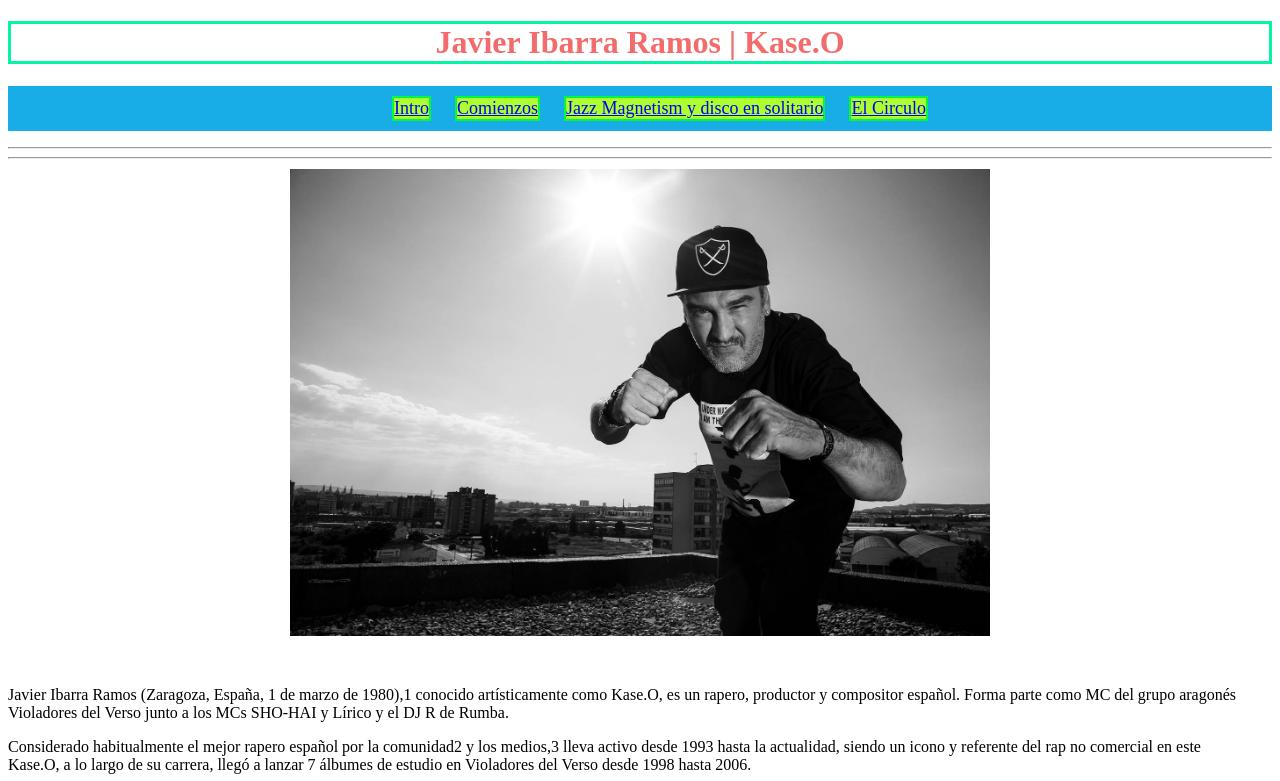
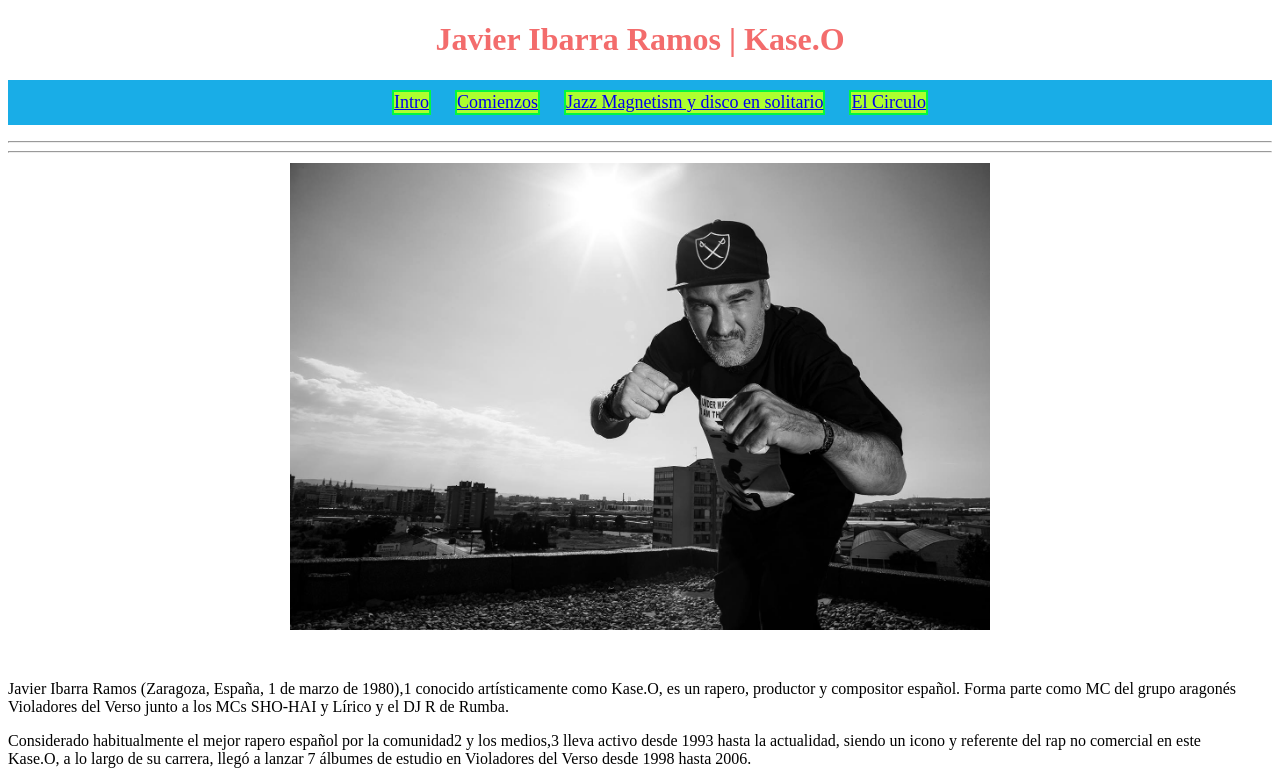
Before and after one commit to vixu92/HTML, a plain HTML site: page 02Practica2/index.html in a window 1280 px wide. Shown: the top 781 px of the page. Drawn offline with Linux system fonts and the light colour scheme.

Commit message:
ultimo commit

```diff
--- a/02Practica2/index.html
+++ b/02Practica2/index.html
@@ -5,63 +5,6 @@
     <meta name="viewport" content="width=device-width, initial-scale=1.0">
     <meta http-equiv="X-UA-Compatible" content="ie=edge">
     <link rel="stylesheet" href="./style/style.css">
-
-   <!-- <style>
-
-    h1{
-        text-align: center;
-        color: red;
-
-    }
-    h2{
-        text-align: center;
-        color: red;
-
-    }
-    ul{
-        display: block;
-        background-color: rgb(25, 173, 231);
-        text-align: center;
-
-    }
-    li{
-        list-style-type: none;
-        display: inline-block;
-        border: solid 2px rgb(3, 247, 64);
-        margin: 10px;
-        font-size: 18px;
-        color: aqua;
-        background-color: greenyellow;
-
-    }
-    li:hover{
-
-        color: rgb(161, 47, 1);
-        background-color: rgb(12, 224, 154);
-        font-size: 24px;
-
-    }
-    img{
-        width: 700px;
-        height: auto;
-        display:block;
-        margin:auto;
-        margin-top: 10px;
-        margin-bottom: 50px;
-
-    }
-    div{
-        width: 80%;
-        text-align: center;
-        padding-left: 50px;
-        padding-right: 50px;
-
-    }
-    p{
-        width: 100%;
-        text-align: center;
-    }
-</style>-->
 
     <title>Practica 2</title>
 
@@ -81,7 +24,7 @@
     </ul>
     <hr><hr>
 
-    <div><img class="imagen" src="img/KaseO.jpg" alt="Imagen de Kase.O"></div>
+    <img class="imagen" src="img/KaseO.jpg" alt="Imagen de Kase.O">
 
     <div class="parrafo">
 
--- a/02Practica2/style/style.css
+++ b/02Practica2/style/style.css
@@ -1,7 +1,6 @@
 h1{
     text-align: center;
     color: rgb(243, 108, 108);
-    border: solid 3px rgb(5, 243, 164);
 
 }
 h2{
```
